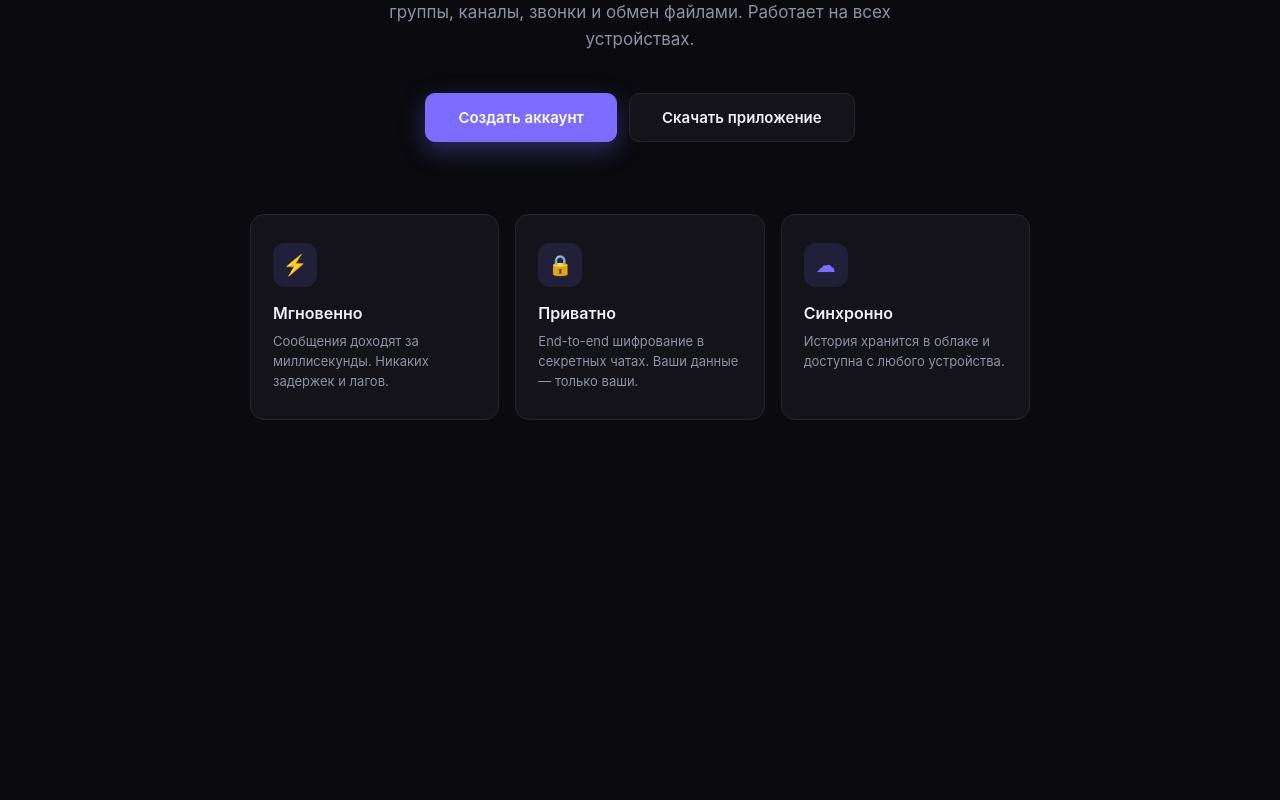
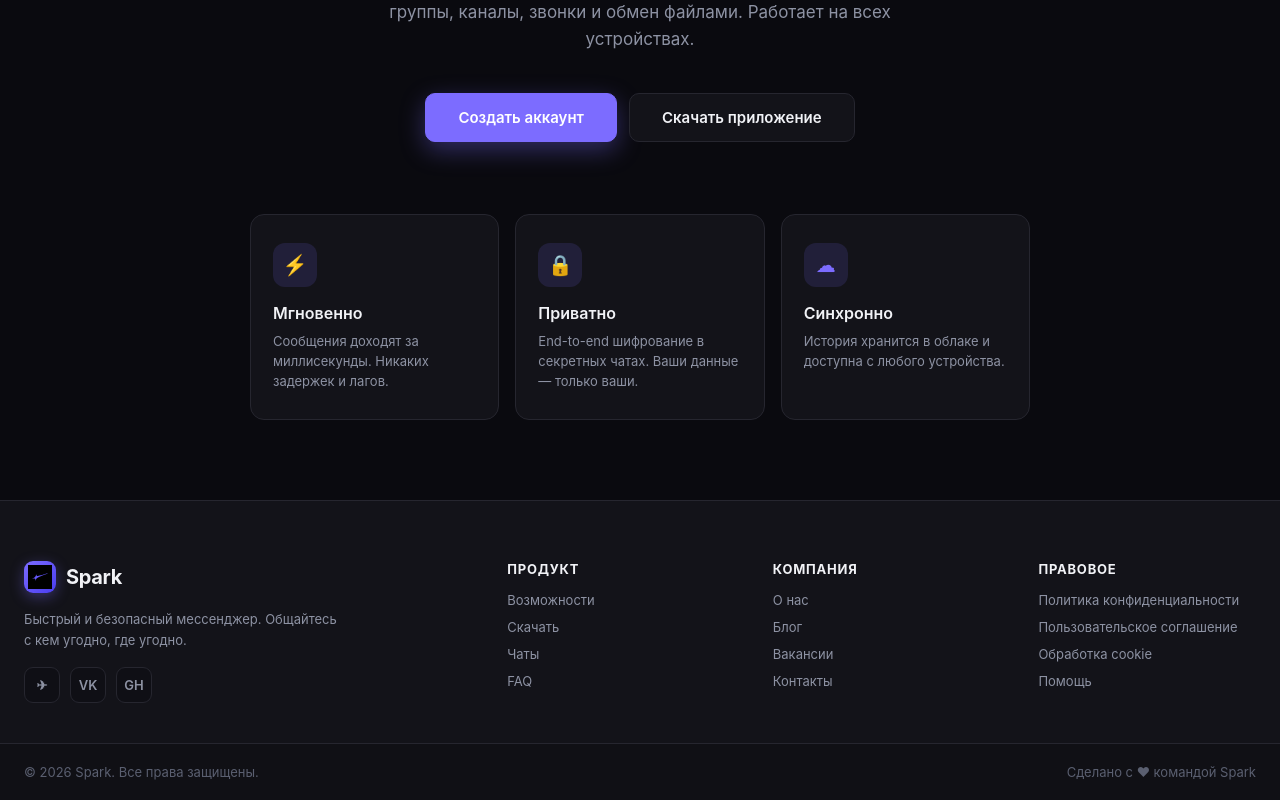
Before and after one commit to Chernov2312/Spark, a React (Vite) app in the folder frontend/: page / in a window 1280 px wide. Shown: the part 460-1260 px from the top of the page. Before the commit the page ends 960 px from the top, so only its background shows below. Built offline with nearby package versions, Linux system fonts and the light colour scheme; no server answers.

Commit message:
feat(layout): add site footer

```diff
--- a/frontend/src/App.jsx
+++ b/frontend/src/App.jsx
@@ -1,5 +1,6 @@
 import { Routes, Route, Navigate } from "react-router-dom";
 import Header from "./components/Header";
+import Footer from "./components/Footer";
 import HomePage from "./pages/HomePage";
 import RegisterPage from "./pages/RegisterPage";
 import LoginPage from "./pages/LoginPage";
@@ -88,6 +89,7 @@ export default function App() {
 
         <Route path="*" element={<NotFound />} />
       </Routes>
+      <Footer />
     </>
   );
 }
--- /dev/null
+++ b/frontend/src/components/Footer.jsx
@@ -0,0 +1,96 @@
+import { Link } from "react-router-dom";
+import SparkLogo from "./SparkLogo";
+
+export default function Footer() {
+  const year = new Date().getFullYear();
+
+  return (
+    <footer className="site-footer">
+      <div className="site-footer__inner">
+        <div className="site-footer__brand">
+          <Link to="/" className="site-footer__logo">
+            <span className="site-footer__mark">
+              <SparkLogo size={24} color="#fff" />
+            </span>
+            <span className="site-footer__name">Spark</span>
+          </Link>
+          <p className="site-footer__tagline">
+            Быстрый и безопасный мессенджер. Общайтесь с кем угодно, где угодно.
+          </p>
+          <div className="site-footer__socials">
+            <a href="#" aria-label="Telegram" className="site-footer__social">
+              ✈
+            </a>
+            <a href="#" aria-label="VK" className="site-footer__social">
+              VK
+            </a>
+            <a href="#" aria-label="GitHub" className="site-footer__social">
+              GH
+            </a>
+          </div>
+        </div>
+
+        <div className="site-footer__col">
+          <h4 className="site-footer__title">Продукт</h4>
+          <ul className="site-footer__list">
+            <li>
+              <Link to="/features">Возможности</Link>
+            </li>
+            <li>
+              <Link to="/download">Скачать</Link>
+            </li>
+            <li>
+              <Link to="/chats">Чаты</Link>
+            </li>
+            <li>
+              <Link to="/faq">FAQ</Link>
+            </li>
+          </ul>
+        </div>
+
+        <div className="site-footer__col">
+          <h4 className="site-footer__title">Компания</h4>
+          <ul className="site-footer__list">
+            <li>
+              <a href="#">О нас</a>
+            </li>
+            <li>
+              <a href="#">Блог</a>
+            </li>
+            <li>
+              <a href="#">Вакансии</a>
+            </li>
+            <li>
+              <a href="#">Контакты</a>
+            </li>
+          </ul>
+        </div>
+
+        <div className="site-footer__col">
+          <h4 className="site-footer__title">Правовое</h4>
+          <ul className="site-footer__list">
+            <li>
+              <a href="#">Политика конфиденциальности</a>
+            </li>
+            <li>
+              <a href="#">Пользовательское соглашение</a>
+            </li>
+            <li>
+              <a href="#">Обработка cookie</a>
+            </li>
+            <li>
+              <a href="#">Помощь</a>
+            </li>
+          </ul>
+        </div>
+      </div>
+
+      <div className="site-footer__bottom">
+        <div className="site-footer__inner site-footer__inner--bottom">
+          <span>© {year} Spark. Все права защищены.</span>
+          <span className="site-footer__made">Сделано с ♥ командой Spark</span>
+        </div>
+      </div>
+    </footer>
+  );
+}
--- /dev/null
+++ b/frontend/src/styles/footer.css
@@ -0,0 +1,174 @@
+/* ============================================================
+   Подвал сайта
+   ============================================================ */
+
+.site-footer {
+  background: var(--bg-elevated);
+  border-top: 1px solid var(--border);
+  margin-top: auto;
+}
+
+.site-footer__inner {
+  max-width: 1280px;
+  margin: 0 auto;
+  padding: 60px 24px 40px;
+  display: grid;
+  grid-template-columns: 2fr 1fr 1fr 1fr;
+  gap: 48px;
+}
+
+.site-footer__inner--bottom {
+  padding: 20px 24px;
+  display: flex;
+  justify-content: space-between;
+  align-items: center;
+  gap: 16px;
+  font-size: 13px;
+  color: var(--text-dim);
+}
+
+/* ---------- Бренд ---------- */
+.site-footer__brand {
+  display: flex;
+  flex-direction: column;
+  gap: 16px;
+  max-width: 320px;
+}
+
+.site-footer__logo {
+  display: inline-flex;
+  align-items: center;
+  gap: 10px;
+  text-decoration: none;
+  color: var(--text);
+}
+
+.site-footer__mark {
+  display: inline-flex;
+  align-items: center;
+  justify-content: center;
+  width: 32px;
+  height: 32px;
+  background: linear-gradient(135deg, var(--spark) 0%, #4a3df0 100%);
+  border-radius: 9px;
+  color: #fff;
+  box-shadow: 0 4px 14px var(--spark-glow);
+}
+
+.site-footer__name {
+  font-size: 20px;
+  font-weight: 700;
+  letter-spacing: -0.3px;
+  color: var(--text);
+}
+
+.site-footer__tagline {
+  margin: 0;
+  font-size: 13px;
+  line-height: 1.6;
+  color: var(--text-muted);
+}
+
+.site-footer__socials {
+  display: flex;
+  gap: 10px;
+}
+
+.site-footer__social {
+  display: inline-flex;
+  align-items: center;
+  justify-content: center;
+  width: 36px;
+  height: 36px;
+  border-radius: 9px;
+  background: var(--bg-input);
+  border: 1px solid var(--border);
+  color: var(--text-muted);
+  text-decoration: none;
+  font-size: 13px;
+  font-weight: 600;
+  transition:
+    background 0.15s,
+    color 0.15s,
+    border-color 0.15s;
+}
+
+.site-footer__social:hover {
+  background: var(--spark-dim);
+  border-color: var(--spark);
+  color: var(--spark);
+}
+
+/* ---------- Колонки ---------- */
+.site-footer__col {
+  display: flex;
+  flex-direction: column;
+  gap: 14px;
+}
+
+.site-footer__title {
+  margin: 0;
+  font-size: 13px;
+  font-weight: 700;
+  color: var(--text);
+  text-transform: uppercase;
+  letter-spacing: 0.06em;
+}
+
+.site-footer__list {
+  list-style: none;
+  padding: 0;
+  margin: 0;
+  display: flex;
+  flex-direction: column;
+  gap: 10px;
+}
+
+.site-footer__list a {
+  color: var(--text-muted);
+  text-decoration: none;
+  font-size: 13px;
+  transition: color 0.15s;
+}
+
+.site-footer__list a:hover {
+  color: var(--spark);
+}
+
+/* ---------- Нижняя полоса ---------- */
+.site-footer__bottom {
+  border-top: 1px solid var(--border);
+  background: rgba(0, 0, 0, 0.15);
+}
+
+.site-footer__made {
+  color: var(--text-dim);
+}
+
+/* ---------- Адаптив ---------- */
+@media (max-width: 900px) {
+  .site-footer__inner {
+    grid-template-columns: 1fr 1fr;
+    gap: 32px;
+  }
+
+  .site-footer__brand {
+    grid-column: 1 / -1;
+    max-width: none;
+  }
+}
+
+@media (max-width: 640px) {
+  .site-footer__inner {
+    grid-template-columns: 1fr;
+    padding: 40px 20px 24px;
+    gap: 28px;
+  }
+
+  .site-footer__inner--bottom {
+    flex-direction: column;
+    align-items: flex-start;
+    gap: 6px;
+    padding: 16px 20px;
+  }
+}
--- a/frontend/src/styles/index.css
+++ b/frontend/src/styles/index.css
@@ -6,4 +6,5 @@
 @import "./chats.css";
 @import "./faq.css";
 @import "./not-found.css";
+@import "./footer.css";
 @import "./animations.css";
```
